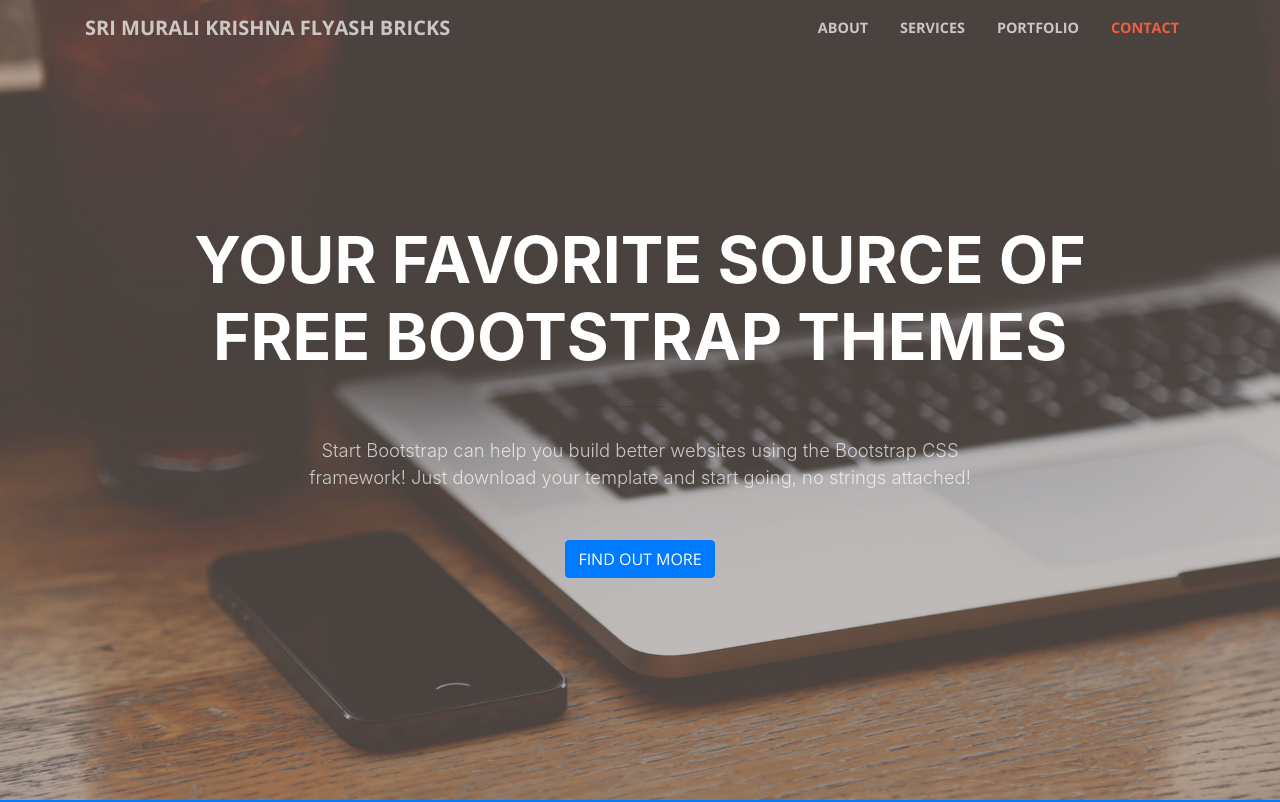
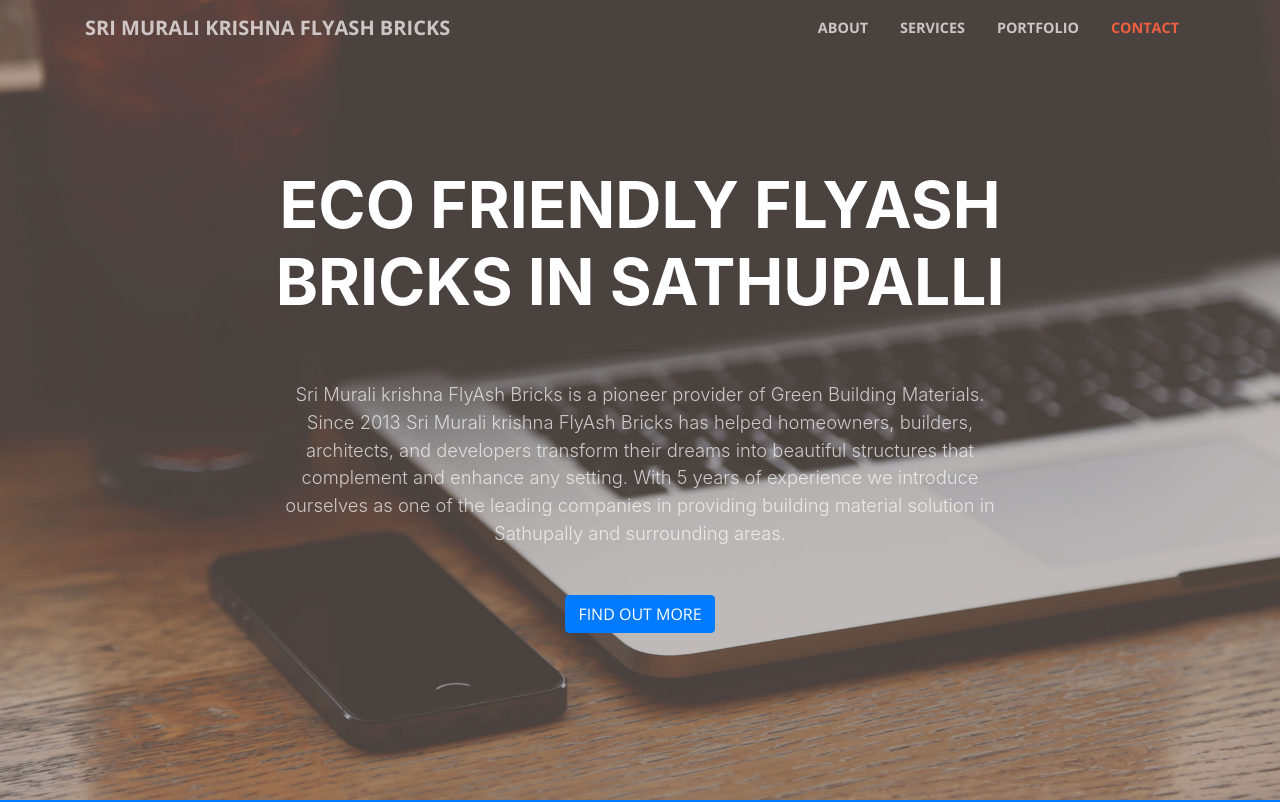
Before and after one commit to pradeepannepu/SKMFB, a website with bundled scripts: page index.html in a window 1280 px wide. Shown: the top 802 px of the page. Built offline with nearby package versions, Linux system fonts and the light colour scheme.

Commit message:
updated eco friendly title

```diff
--- a/index.html
+++ b/index.html
@@ -30,7 +30,7 @@
 <body id="page-top">
 
   <!-- Navigation -->
-  <nav class="navbar navbar-expand-lg navbar-light fixed-top" id="mainNav">
+  <nav class="navbar navbar-expand-lg navbar-light fixed-top navbar-shrink" id="mainNav">
     <div class="container">
       <a class="navbar-brand js-scroll-trigger" href="#page-top">Sri Murali krishna FlyAsh Bricks</a>
       <button class="navbar-toggler navbar-toggler-right" type="button" data-toggle="collapse" data-target="#navbarResponsive"
@@ -61,13 +61,16 @@
       <div class="row">
         <div class="col-lg-10 mx-auto">
           <h1 class="text-uppercase">
-            <strong>Your Favorite Source of Free Bootstrap Themes</strong>
+            <strong>Eco Friendly FlyAsh bricks in Sathupalli</strong>
           </h1>
           <hr>
         </div>
         <div class="col-lg-8 mx-auto">
-          <p class="text-faded mb-5">Start Bootstrap can help you build better websites using the Bootstrap CSS
-            framework! Just download your template and start going, no strings attached!</p>
+          <p class="text-faded mb-5">Sri Murali krishna FlyAsh Bricks is a pioneer provider of Green Building
+            Materials. Since 2013 Sri Murali krishna FlyAsh Bricks has helped homeowners, builders, architects, and
+            developers transform their dreams into beautiful structures that complement and enhance any setting. With 5
+            years of experience we introduce ourselves as one of the leading companies in providing building material
+            solution in Sathupally and surrounding areas. </p>
           <a class="btn btn-primary btn-xl js-scroll-trigger" href="#about">Find Out More</a>
         </div>
       </div>
```
